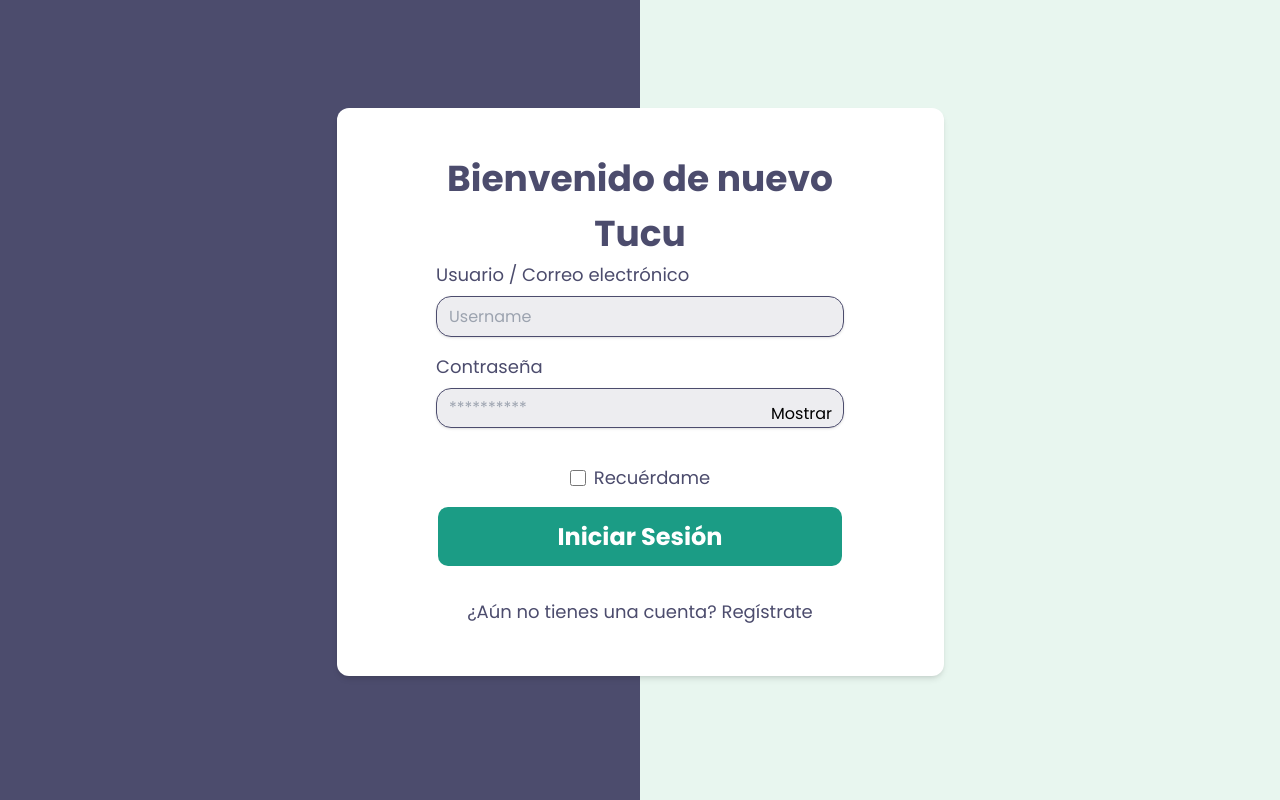
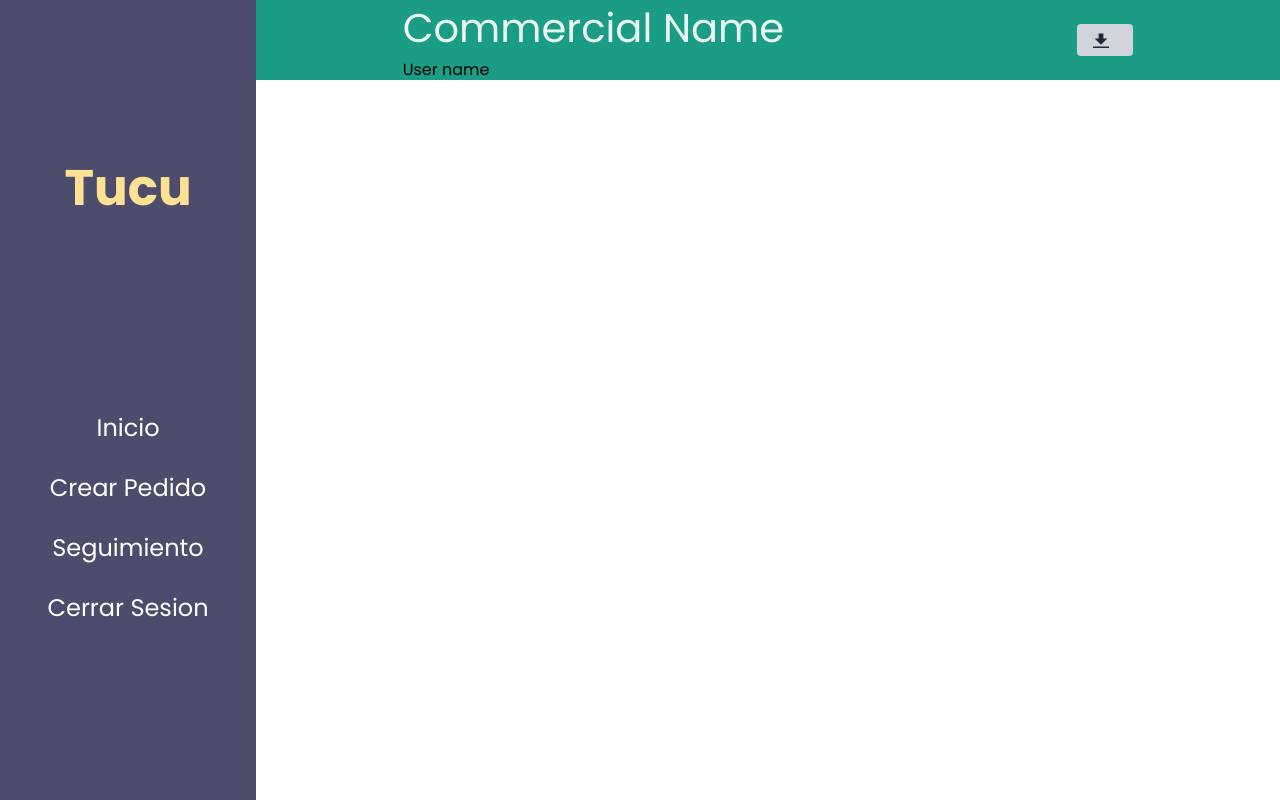
Before and after one commit to JeissonRuizUptc/TucuSoftwareTC, a React (Create React App) app in the folder TUCU-FRONTEND/tucu-frontend/: page / in a window 1280 px wide. Built offline with nearby package versions, Linux system fonts and the light colour scheme.

Commit message:
Dashboard structure

```diff
--- a/TUCU-FRONTEND/tucu-frontend/src/App.js
+++ b/TUCU-FRONTEND/tucu-frontend/src/App.js
@@ -2,17 +2,17 @@ import react from 'react';
 import LoginPage from './Pages/LoginPage';
 import RegisterPager from './Pages/RegisterPage';
 import { BrowserRouter, Route, Routes } from "react-router-dom";
+import Dashboard from './Pages/Dashboard';
 
 function App() {
   return (
     <div className="app">
         <BrowserRouter>
           <Routes>
-            <Route path="/" element= {<LoginPage/>}></Route>
+            <Route path="/" element= {<Dashboard/>}></Route>
             <Route path="/registro" element={<RegisterPager/>}></Route>
           </Routes>
         </BrowserRouter>
-
     </div>
   );
 }
--- /dev/null
+++ b/TUCU-FRONTEND/tucu-frontend/src/Pages/Dashboard.jsx
@@ -0,0 +1,36 @@
+import React from "react";
+import './Styles/Dashboard.css';
+
+
+const Dashboard = () => {
+    return (
+        <div className="dashboardContainer">
+            <div className="dashboardHeader">
+                <div className="dashboardHeader-dateUser">
+                    <h1>commercial name</h1>
+                    <p>User name</p>
+                </div>
+                <button class="bg-gray-300 hover:bg-gray-400 text-gray-800 font-bold py-2 px-4 rounded inline-flex items-center">
+                    <svg class="fill-current w-4 h-4 mr-2" xmlns="http://www.w3.org/2000/svg" viewBox="0 0 20 20"><path d="M13 8V2H7v6H2l8 8 8-8h-5zM0 18h20v2H0v-2z" /></svg>
+                </button>
+
+            </div>
+            <div className="dashboardNav">
+                <h1>Tucu</h1>
+
+                <div className="dashboardNav-items">
+                    <a href=""><p>Inicio</p></a>
+                    <a href=""><p>Crear Pedido</p></a>
+                    <a href=""><p>Seguimiento</p></a>
+                    <a href=""><p>Cerrar Sesion</p></a>
+                </div>
+            </div>
+
+
+
+        </div>
+    );
+}
+
+
+export default Dashboard;
--- /dev/null
+++ b/TUCU-FRONTEND/tucu-frontend/src/Pages/Styles/Dashboard.css
@@ -0,0 +1,75 @@
+.dashboardContainer {
+    display: flex;
+    flex-direction: row-reverse;
+    width: 100%;
+}
+
+
+
+
+.dashboardNav {
+    width: 20%;
+    height: 100vh;
+    background-color: #4C4C6D;
+    flex-direction: column;
+    justify-content: center;
+}
+
+.dashboardNav {
+    display: flex;
+    width: 20%;
+    height: 100vh;
+    background-color: #4C4C6D;
+}
+
+
+.dashboardNav h1 {
+    margin-bottom: 10rem;
+    color: #FFE194;
+    text-align: center;
+    font-family: Poppins;
+    font-size: 50px;
+    font-style: normal;
+    font-weight: 700;
+    line-height: normal;
+
+}
+
+.dashboardNav-items p {
+    margin: 1.5rem 0;
+    color: #FFF;
+    font-family: Poppins;
+    font-size: 24px;
+    font-style: normal;
+    text-align: center;
+    /* 0% */
+}
+
+.dashboardHeader {
+    display: flex;
+    background-color: #1B9C85;
+    width: 80%;
+    height: 10vh;
+    flex-direction: row;
+    align-items: center;
+    justify-content: space-around;
+}
+
+.dashboardHeader h1 {
+    color: #E8F6EF;
+    text-align: center;
+    font-family: Poppins;
+    font-size: 2.5rem;
+    font-style: normal;
+    /* 52.5% */
+    text-transform: capitalize;
+}
+
+.dashboardSection{
+    display: flex;
+    width: 80%;
+    height: vh;
+    flex-direction: row;
+    align-items: center;
+    justify-content: space-around;
+}
```
Also changed, not shown: 2 other files (tests, documents, lock files or other folders).
